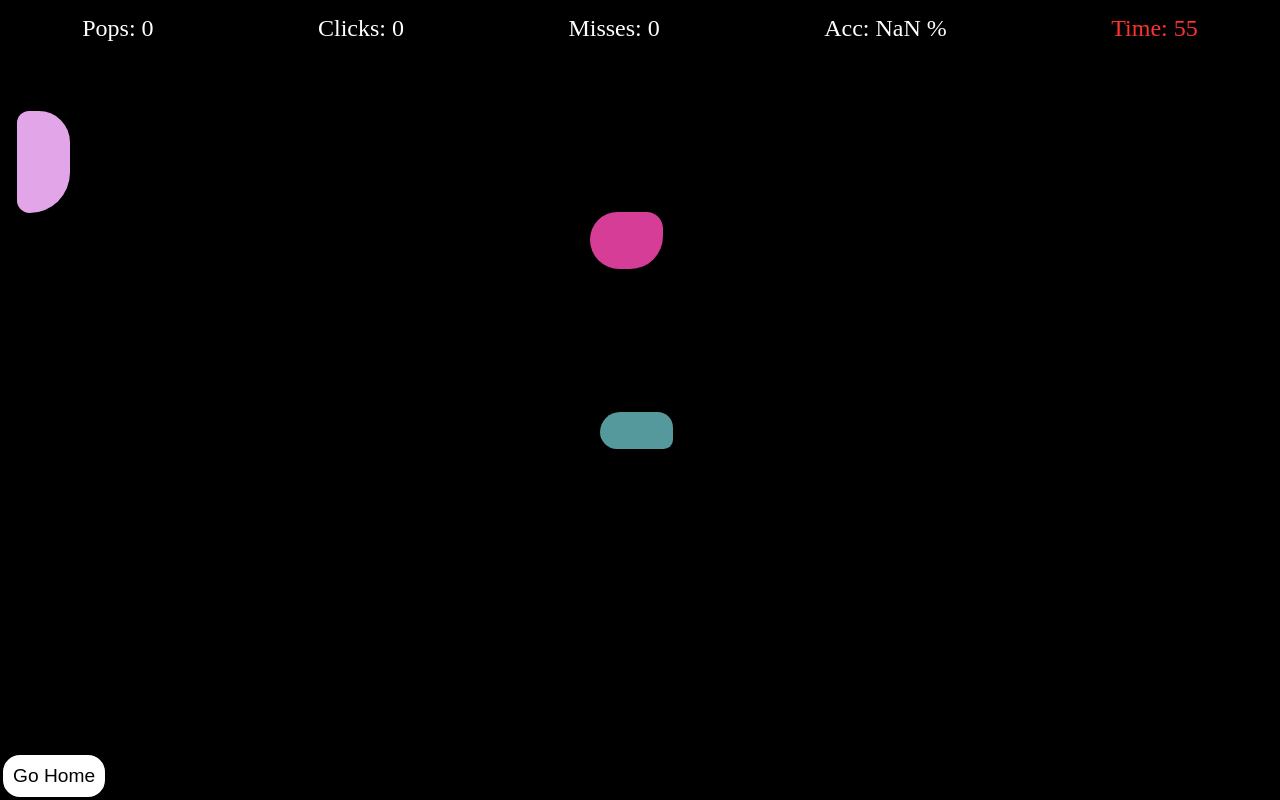
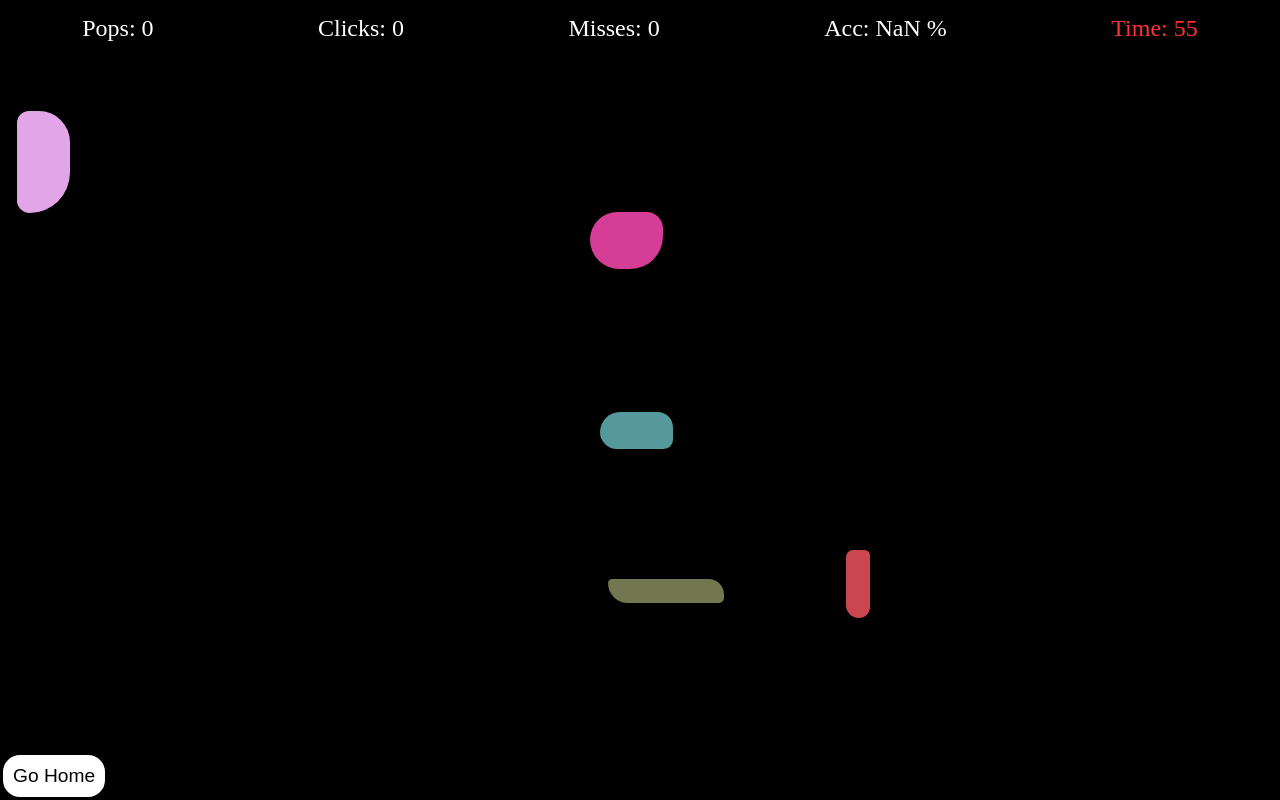
Before and after one commit to DJ5harma/WebGames, a React (Vite) app: page /pop-game in a window 1280 px wide. Built offline with nearby package versions, Linux system fonts and the light colour scheme.

Commit message:
pebble-spawning-time reduced

```diff
--- a/src/Pages/PopGame/PopGame.tsx
+++ b/src/Pages/PopGame/PopGame.tsx
@@ -31,7 +31,7 @@ function PopGame() {
 	const navigate = useNavigate();
 
 	useEffect(() => {
-		let intervalTime = 3001;
+		let intervalTime = 2200;
 		setInterval(() => {
 			ctr++;
 			randItems[ctr] = <RandObject />;
```
